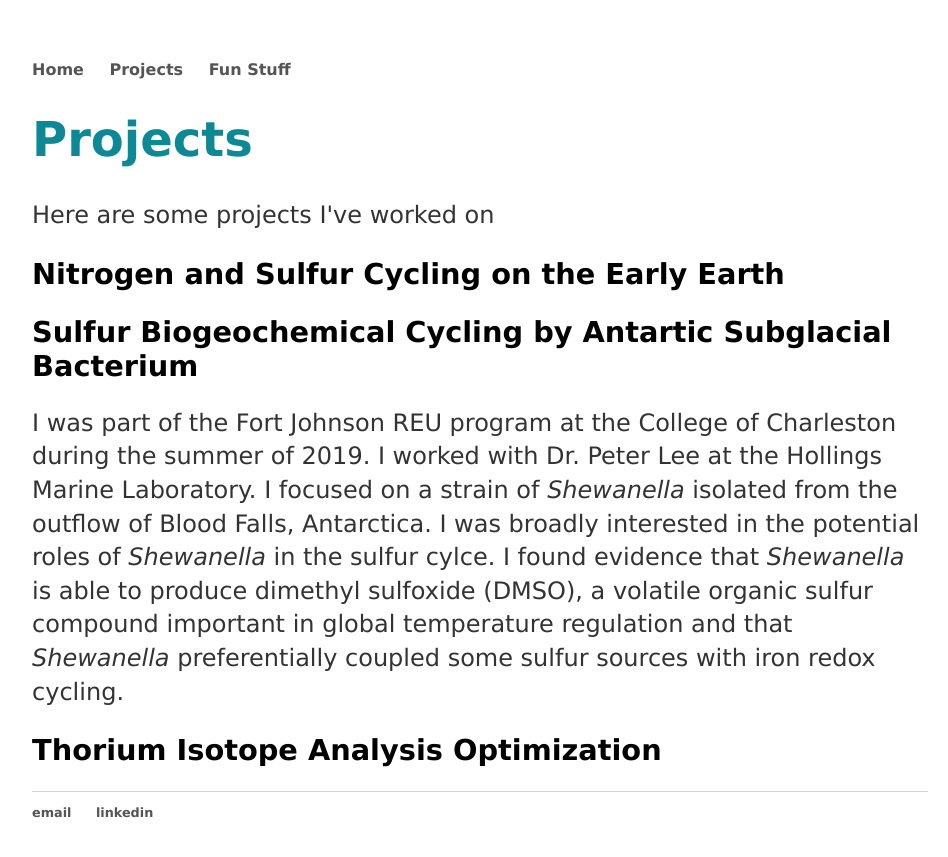
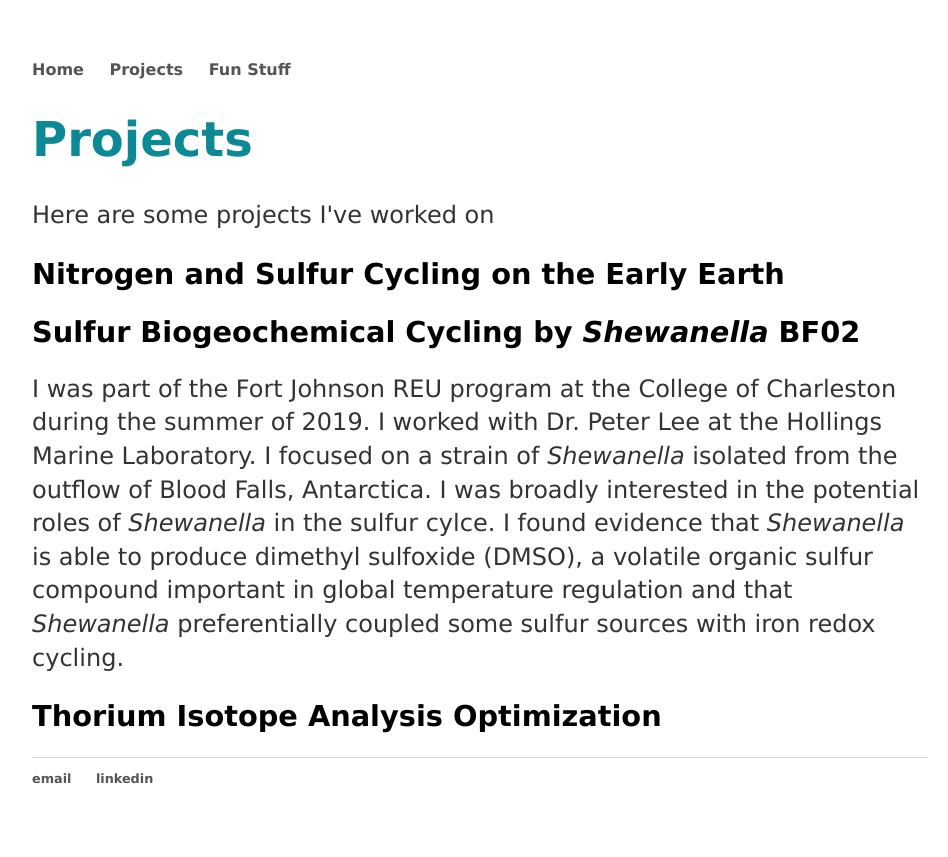
Before and after one commit to kcmateos/kcmateos.github.io, a Jekyll site: the page projects/index.html, which Jekyll copies as it is, in a window 1280 px wide. Shown: the top 857 px of the page, without its empty margins (160-1108 px from the left). Built offline with Jekyll 4.4.1, drawn with Linux system fonts in a browser that asks for light colours.

Commit message:
Update index.html

```diff
--- a/projects/index.html
+++ b/projects/index.html
@@ -19,7 +19,7 @@
         		<h1>Projects</h1>
 				<p>Here are some projects I've worked on</p>
         <h2> Nitrogen and Sulfur Cycling on the Early Earth</h2>
-        <h2> Sulfur Biogeochemical Cycling by Antartic Subglacial Bacterium</h2>
+			<h2> Sulfur Biogeochemical Cycling by <i>Shewanella</i> BF02</h2>
 		<p> I was part of the Fort Johnson REU program at the College of Charleston during the summer of 2019. I worked with Dr. Peter Lee at the Hollings Marine Laboratory. I focused on a strain of <i>Shewanella</i> isolated from the outflow of Blood Falls, Antarctica. I was broadly interested in the potential roles of <i>Shewanella</i> in the sulfur cylce. I found evidence that <i>Shewanella</i> is able to produce dimethyl sulfoxide (DMSO), a volatile organic sulfur compound important in global temperature regulation and that <i>Shewanella</i> preferentially coupled some sulfur sources with iron redox cycling. </p>
         <h2> Thorium Isotope Analysis Optimization</h2>
     		</div><!-- /.blurb -->
```
